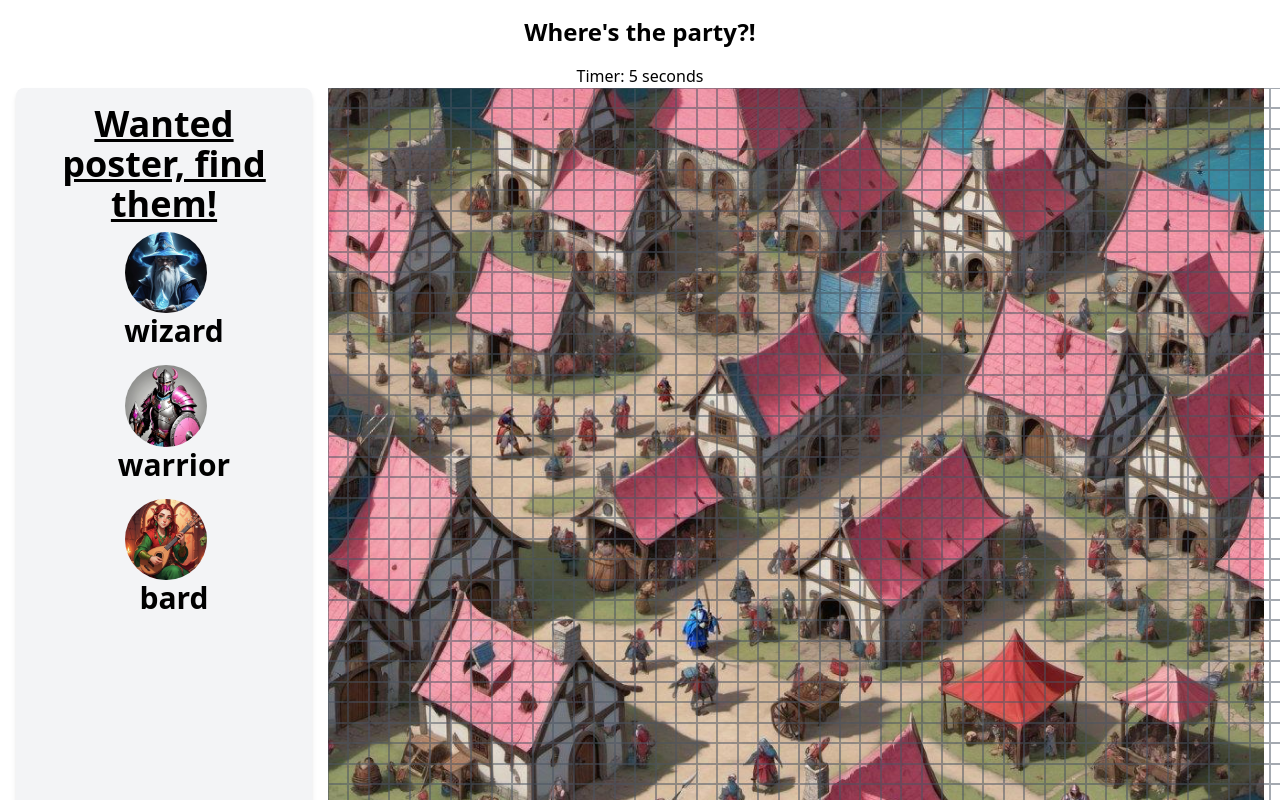
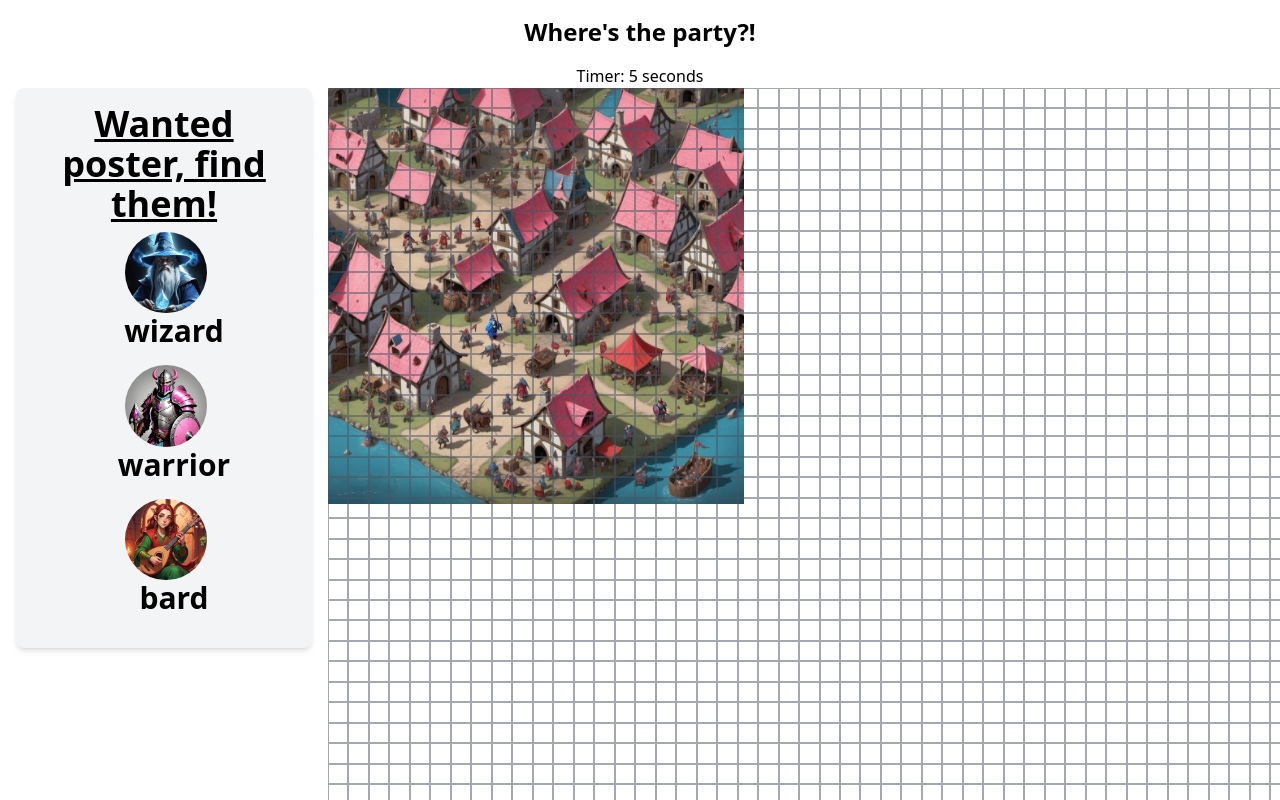
Before and after one commit to DanishKodeMonkey/wheres-the-party, a React (Vite) app: page / in a window 1280 px wide. Shown: the top 800 px of the page. Built offline with nearby package versions, Linux system fonts and the light colour scheme.

Commit message:
wip: scaling fix for image/grid?

```diff
--- a/src/App.jsx
+++ b/src/App.jsx
@@ -61,7 +61,7 @@ function App() {
 
                 <div
                     id='image-container'
-                    className='relative w-3/4'
+                    className='relative w-2/6'
                 >
                     <Image
                         src='/wherestheparty.png'
--- a/src/components/Image.jsx
+++ b/src/components/Image.jsx
@@ -13,18 +13,12 @@ const Image = ({ src, alt, onLoad }) => {
     /* For now just serve local image */
 
     return (
-        <div className='relative'>
         <img
             src={src}
             alt={alt}
             className={`w-full h-auto object-cover`}
             onLoad={handleImageLoad}
-                style={{
-                    maxHeight: '1024px',
-                    maxWidth: '1024px',
-                }} /* limiter for sizing, 70vh for testing and adjusting. */
         />
-        </div>
     );
 };
 
```
Lines whose indentation alone changed are shown as unchanged.
